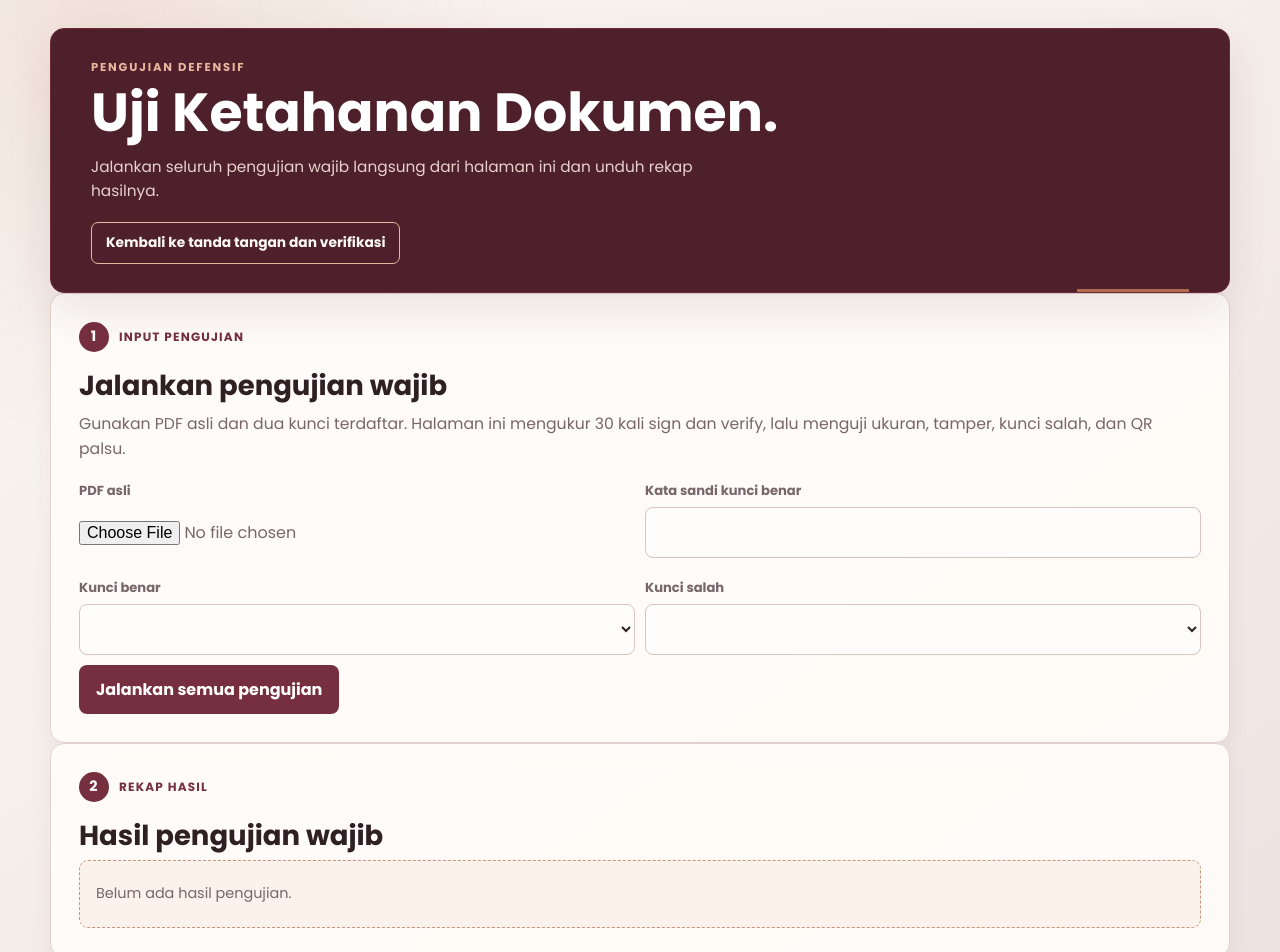
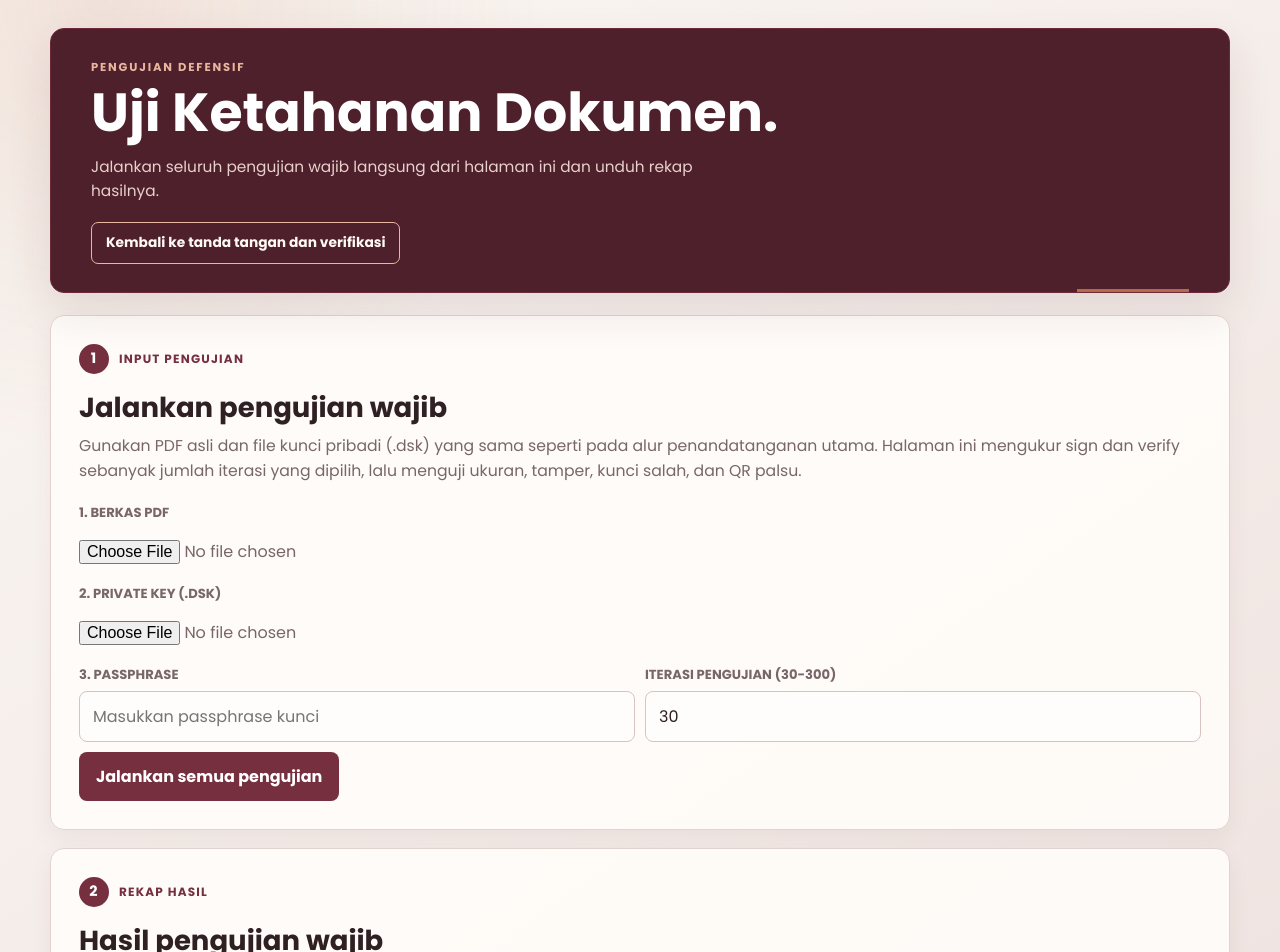
Before and after one commit to RistinAndini78/signify-project, a Next.js app: page /uji-ketahanan in a window 1280 px wide. Shown: the top 952 px of the page. Built offline with nearby package versions, Linux system fonts and the light colour scheme.

Commit message:
feat: menyesuaikan input pada uji ketahanan dengan input sign

```diff
--- a/src/app/uji-ketahanan/page.tsx
+++ b/src/app/uji-ketahanan/page.tsx
@@ -1,14 +1,17 @@
 'use client';
 
-import { useEffect, useState } from 'react';
+import { useState } from 'react';
 
-const RUNS = 30;
-type Key = { id: string; name: string; publicKey: string };
+const MIN_RUNS = 30;
+const MAX_RUNS = 300;
+const IDENTITY = { name: 'Penguji Ketahanan', title: 'Pengujian Otomatis', org: 'Signify' };
+
 type Signed = { file: string; bytes: number; docId: string; qr: { text: string; bytes: number; version: number; modules: number } };
 type Report = { category: string; name: string; result: string; detail: string };
 
 const decodeB64 = (value: string) => Uint8Array.from(atob(value), (char) => char.charCodeAt(0));
 const decodeB64u = (value: string) => decodeB64(value.replace(/-/g, '+').replace(/_/g, '/') + '='.repeat((4 - value.length % 4) % 4));
+const encodeB64u = (bytes: Uint8Array) => btoa(String.fromCharCode(...bytes)).replace(/\+/g, '-').replace(/\//g, '_').replace(/=+$/, '');
 const downloadJson = (data: unknown) => {
   const blob = new Blob([JSON.stringify(data, null, 2)], { type: 'application/json' });
   const url = URL.createObjectURL(blob);
@@ -29,75 +32,83 @@ async function readJson(response: Response) {
   return body;
 }
 
+/** Reads the raw public key (base64url) that createPortableKey wrote into the .dsk file, without unlocking the private key. */
+async function readDskPublicKey(dsk: File): Promise<string> {
+  let parsed: unknown;
+  try { parsed = JSON.parse(await dsk.text()); } catch { throw new Error('File .dsk tidak valid.'); }
+  const publicKey = parsed && typeof parsed === 'object' ? (parsed as { publicKey?: unknown }).publicKey : null;
+  if (typeof publicKey !== 'string') throw new Error('File .dsk tidak memuat kunci publik.');
+  return publicKey;
+}
+
+/** A public key that is guaranteed not to match the signer, for the wrong-key rejection test. */
+async function generateWrongPublicKey(): Promise<string> {
+  const pair = await window.crypto.subtle.generateKey({ name: 'ECDSA', namedCurve: 'P-256' }, true, ['sign', 'verify']);
+  const raw = new Uint8Array(await window.crypto.subtle.exportKey('raw', pair.publicKey));
+  return encodeB64u(raw);
+}
+
 export default function ResiliencePage() {
-  const [keys, setKeys] = useState<Key[]>([]);
   const [file, setFile] = useState<File | null>(null);
-  const [keyId, setKeyId] = useState('');
-  const [wrongKeyId, setWrongKeyId] = useState('');
+  const [dskFile, setDskFile] = useState<File | null>(null);
   const [passphrase, setPassphrase] = useState('');
+  const [iterations, setIterations] = useState(MIN_RUNS);
   const [reports, setReports] = useState<Report[]>([]);
   const [running, setRunning] = useState(false);
   const [progress, setProgress] = useState('');
   const [error, setError] = useState('');
 
-  useEffect(() => {
-    void fetch('/api/keys').then((response) => response.json()).then((body: { keys?: Key[] }) => {
-      const loaded = body.keys ?? [];
-      setKeys(loaded);
-      if (loaded[0]) setKeyId(loaded[0].id);
-      if (loaded[1]) setWrongKeyId(loaded[1].id);
-    });
-  }, []);
-
   async function signOnce(source: File) {
     const form = new FormData();
-    form.set('keyId', keyId); form.set('passphrase', passphrase); form.set('file', source);
+    form.set('dsk', dskFile as File); form.set('passphrase', passphrase); form.set('file', source);
+    form.set('name', IDENTITY.name); form.set('title', IDENTITY.title); form.set('org', IDENTITY.org);
     return readJson(await fetch('/api/sign', { method: 'POST', body: form })) as Promise<Signed>;
   }
 
-  async function verifyOnce(source: File, options: { keyId?: string; qr?: string } = {}) {
+  async function verifyOnce(source: File, options: { pubkey?: string; qr?: string } = {}) {
     const form = new FormData();
     form.set('file', source);
-    if (options.keyId) form.set('keyId', options.keyId);
+    if (options.pubkey) form.set('pubkey', options.pubkey);
     if (options.qr) form.set('qr', options.qr);
     return readJson(await fetch('/api/verify', { method: 'POST', body: form })) as Promise<{ valid?: boolean; qr?: { ok?: boolean } }>;
   }
 
   async function runTests() {
-    if (!file || !keyId || !passphrase || !wrongKeyId || keyId === wrongKeyId) {
-      setError('Pilih PDF, kunci benar, kunci salah yang berbeda, dan masukkan kata sandi.'); return;
-    }
+    if (!file || !dskFile || !passphrase) { setError('Pilih PDF, file .dsk, dan masukkan passphrase.'); return; }
+    if (!dskFile.name.toLowerCase().endsWith('.dsk')) { setError('File kunci harus berformat .dsk.'); return; }
+    if (!Number.isFinite(iterations) || iterations < MIN_RUNS || iterations > MAX_RUNS) { setError(`Jumlah iterasi harus antara ${MIN_RUNS} dan ${MAX_RUNS}.`); return; }
     setError(''); setReports([]); setRunning(true);
     try {
+      const correctPublicKey = await readDskPublicKey(dskFile);
       const signTimes: number[] = [];
       let signed: Signed | null = null;
-      for (let index = 0; index < RUNS; index += 1) {
-        setProgress(`Mengukur penandatanganan: ${index + 1}/${RUNS}`);
+      for (let index = 0; index < iterations; index += 1) {
+        setProgress(`Mengukur penandatanganan: ${index + 1}/${iterations}`);
         const start = performance.now(); signed = await signOnce(file); signTimes.push(performance.now() - start);
       }
       if (!signed) throw new Error('Penandatanganan tidak menghasilkan dokumen.');
       const signedFile = new File([decodeB64(signed.file) as BlobPart], 'signed.pdf', { type: 'application/pdf' });
       const verifyTimes: number[] = [];
-      for (let index = 0; index < RUNS; index += 1) {
-        setProgress(`Mengukur verifikasi: ${index + 1}/${RUNS}`);
+      for (let index = 0; index < iterations; index += 1) {
+        setProgress(`Mengukur verifikasi: ${index + 1}/${iterations}`);
         const start = performance.now(); const result = await verifyOnce(signedFile); verifyTimes.push(performance.now() - start);
         if (result.valid === false) throw new Error('Dokumen hasil sign tidak valid.');
       }
       const average = (values: number[]) => values.reduce((sum, value) => sum + value, 0) / values.length;
-      const publicKey = keys.find((item) => item.id === keyId)?.publicKey ?? '';
-      const publicKeyBytes = decodeB64u(publicKey).length;
+      const publicKeyBytes = decodeB64u(correctPublicKey).length;
       const tamperedBytes = decodeB64(signed.file); tamperedBytes[Math.floor(tamperedBytes.length / 2)] ^= 1;
       setProgress('Menguji tamper, kunci salah, dan QR palsu');
       const tampered = await verifyOnce(new File([tamperedBytes as BlobPart], 'tampered.pdf', { type: 'application/pdf' }));
-      const wrongKey = await verifyOnce(signedFile, { keyId: wrongKeyId });
+      const wrongPublicKey = await generateWrongPublicKey();
+      const wrongKey = await verifyOnce(signedFile, { pubkey: wrongPublicKey });
       const forgedPayload = JSON.parse(signed.qr.text) as Record<string, string>;
       forgedPayload.signerName = 'Pemalsu';
       const forgedQr = await verifyOnce(signedFile, { qr: JSON.stringify(forgedPayload, null, 2) });
       const nextReports: Report[] = [
-        { category: 'Waktu', name: 'Penandatanganan rata-rata', result: `${average(signTimes).toFixed(2)} ms`, detail: `${RUNS} percobaan` },
-        { category: 'Waktu', name: 'Verifikasi rata-rata', result: `${average(verifyTimes).toFixed(2)} ms`, detail: `${RUNS} percobaan` },
+        { category: 'Waktu', name: 'Penandatanganan rata-rata', result: `${average(signTimes).toFixed(2)} ms`, detail: `${iterations} percobaan` },
+        { category: 'Waktu', name: 'Verifikasi rata-rata', result: `${average(verifyTimes).toFixed(2)} ms`, detail: `${iterations} percobaan` },
         { category: 'Ukuran', name: 'Signature ECDSA P-256', result: '64 byte', detail: 'Format r||s' },
-        { category: 'Ukuran', name: 'Kunci publik raw', result: `${publicKeyBytes} byte`, detail: 'Dari kunci terpilih' },
+        { category: 'Ukuran', name: 'Kunci publik raw', result: `${publicKeyBytes} byte`, detail: 'Dari file .dsk yang diunggah' },
         { category: 'Tamper', name: 'Satu byte dokumen diubah', result: tampered.valid === false ? 'DITOLAK' : 'GAGAL', detail: 'Verifikasi wajib gagal' },
         { category: 'Kunci salah', name: 'Kunci publik berbeda', result: wrongKey.valid === false ? 'DITOLAK' : 'GAGAL', detail: 'Verifikasi wajib gagal' },
         { category: 'QR palsu', name: 'Nama penandatangan diubah', result: forgedQr.qr?.ok === false ? 'DITOLAK' : 'GAGAL', detail: `Payload ${signed.qr.bytes} byte, versi ${signed.qr.version}` },
@@ -111,14 +122,48 @@ export default function ResiliencePage() {
   }
 
   return (
-    <main className="app-shell"><div className="app-container">
-      <header className="hero"><p className="eyebrow">Pengujian defensif</p><h1>Uji Ketahanan Dokumen.</h1><p className="hero-copy">Jalankan seluruh pengujian wajib langsung dari halaman ini dan unduh rekap hasilnya.</p><a className="hero-link" href="/">Kembali ke tanda tangan dan verifikasi</a></header>
-      <section className="workflow-card wide resilience-form"><p className="card-kicker"><span className="card-number">1</span> Input pengujian</p><h2>Jalankan pengujian wajib</h2><p className="card-intro">Gunakan PDF asli dan dua kunci terdaftar. Halaman ini mengukur 30 kali sign dan verify, lalu menguji ukuran, tamper, kunci salah, dan QR palsu.</p>
-        <div className="field-grid"><div className="field"><label htmlFor="resilience-file">PDF asli</label><input id="resilience-file" type="file" accept="application/pdf,.pdf" onChange={(event) => setFile(event.target.files?.[0] ?? null)} /></div><div className="field"><label htmlFor="resilience-pass">Kata sandi kunci benar</label><input id="resilience-pass" type="password" value={passphrase} onChange={(event) => setPassphrase(event.target.value)} /></div><div className="field"><label htmlFor="resilience-key">Kunci benar</label><select id="resilience-key" value={keyId} onChange={(event) => setKeyId(event.target.value)}>{keys.map((item) => <option key={item.id} value={item.id}>{item.name}</option>)}</select></div><div className="field"><label htmlFor="resilience-wrong-key">Kunci salah</label><select id="resilience-wrong-key" value={wrongKeyId} onChange={(event) => setWrongKeyId(event.target.value)}>{keys.filter((item) => item.id !== keyId).map((item) => <option key={item.id} value={item.id}>{item.name}</option>)}</select></div></div>
-        <button onClick={runTests} disabled={running}>{running ? 'Menjalankan pengujian...' : 'Jalankan semua pengujian'}</button>{progress && <p className="notice">{progress}</p>}{error && <p className="error" role="alert">{error}</p>}
-      </section>
-      <section className="workflow-card wide"><p className="card-kicker"><span className="card-number">2</span> Rekap hasil</p><h2>Hasil pengujian wajib</h2>{!reports.length && <div className="empty-state">Belum ada hasil pengujian.</div>}{reports.length > 0 && <><div className="test-results">{reports.map((report) => <article className={`test-result ${report.result === 'GAGAL' ? 'test-failed' : 'test-passed'}`} key={`${report.category}-${report.name}`}><div><span className="test-status">{report.result === 'GAGAL' ? '✗ GAGAL' : '✓ DIPERIKSA'}</span><h3>{report.category}: {report.name}</h3><p>{report.result}</p><small>{report.detail}</small></div></article>)}</div><div className="result-actions"><button className="button-secondary" onClick={() => downloadJson({ generatedAt: new Date().toISOString(), runs: RUNS, reports })}>Unduh hasil JSON</button><button className="button-secondary" onClick={() => downloadXlsx({ generatedAt: new Date().toISOString(), runs: RUNS, reports })}>Unduh hasil XLSX</button></div></>}</section>
-      <p className="footer-note">Seluruh pengujian berjalan dari halaman ini · 30 percobaan sign dan verify</p>
-    </div></main>
+    <main className="app-shell">
+      <div className="app-container">
+        <header className="hero">
+          <p className="eyebrow">Pengujian defensif</p>
+          <h1>Uji Ketahanan Dokumen.</h1>
+          <p className="hero-copy">Jalankan seluruh pengujian wajib langsung dari halaman ini dan unduh rekap hasilnya.</p>
+          <a className="hero-link" href="/">Kembali ke tanda tangan dan verifikasi</a>
+        </header>
+
+        <div className="workflow-grid">
+          <section className="workflow-card wide resilience-form">
+            <p className="card-kicker"><span className="card-number">1</span> Input pengujian</p>
+            <h2>Jalankan pengujian wajib</h2>
+            <p className="card-intro">Gunakan PDF asli dan file kunci pribadi (.dsk) yang sama seperti pada alur penandatanganan utama. Halaman ini mengukur sign dan verify sebanyak jumlah iterasi yang dipilih, lalu menguji ukuran, tamper, kunci salah, dan QR palsu.</p>
+            <div className="full-field"><label htmlFor="resilience-file">1. BERKAS PDF</label><input id="resilience-file" type="file" accept="application/pdf,.pdf" onChange={(event) => setFile(event.target.files?.[0] ?? null)} /></div>
+            {file && <p className="selected-file">Berkas dipilih: <b>{file.name}</b></p>}
+            <div className="full-field"><label htmlFor="resilience-dsk">2. PRIVATE KEY (.DSK)</label><input id="resilience-dsk" type="file" accept=".dsk,application/json" onChange={(event) => setDskFile(event.target.files?.[0] ?? null)} /></div>
+            <div className="field-grid">
+              <div className="field"><label htmlFor="resilience-pass">3. PASSPHRASE</label><input id="resilience-pass" type="password" autoComplete="current-password" placeholder="Masukkan passphrase kunci" value={passphrase} onChange={(event) => setPassphrase(event.target.value)} /></div>
+              <div className="field"><label htmlFor="resilience-iterations">ITERASI PENGUJIAN ({MIN_RUNS}-{MAX_RUNS})</label><input id="resilience-iterations" type="number" min={MIN_RUNS} max={MAX_RUNS} value={iterations} onChange={(event) => setIterations(Number(event.target.value))} /></div>
+            </div>
+            <button onClick={runTests} disabled={running}>{running ? 'Menjalankan pengujian...' : 'Jalankan semua pengujian'}</button>
+            {progress && <p className="notice">{progress}</p>}
+            {error && <p className="error" role="alert">{error}</p>}
+          </section>
+
+          <section className="workflow-card wide">
+            <p className="card-kicker"><span className="card-number">2</span> Rekap hasil</p>
+            <h2>Hasil pengujian wajib</h2>
+            {!reports.length && <div className="empty-state">Belum ada hasil pengujian.</div>}
+            {reports.length > 0 && <>
+              <div className="test-results">{reports.map((report) => <article className={`test-result ${report.result === 'GAGAL' ? 'test-failed' : 'test-passed'}`} key={`${report.category}-${report.name}`}><div><span className="test-status">{report.result === 'GAGAL' ? '✗ GAGAL' : '✓ DIPERIKSA'}</span><h3>{report.category}: {report.name}</h3><p>{report.result}</p><small>{report.detail}</small></div></article>)}</div>
+              <div className="result-actions">
+                <button className="button-secondary" onClick={() => downloadJson({ generatedAt: new Date().toISOString(), runs: iterations, reports })}>Unduh hasil JSON</button>
+                <button className="button-secondary" onClick={() => downloadXlsx({ generatedAt: new Date().toISOString(), runs: iterations, reports })}>Unduh hasil XLSX</button>
+              </div>
+            </>}
+          </section>
+        </div>
+
+        <p className="footer-note">Seluruh pengujian berjalan dari halaman ini · {iterations} percobaan sign dan verify</p>
+      </div>
+    </main>
   );
 }
```
